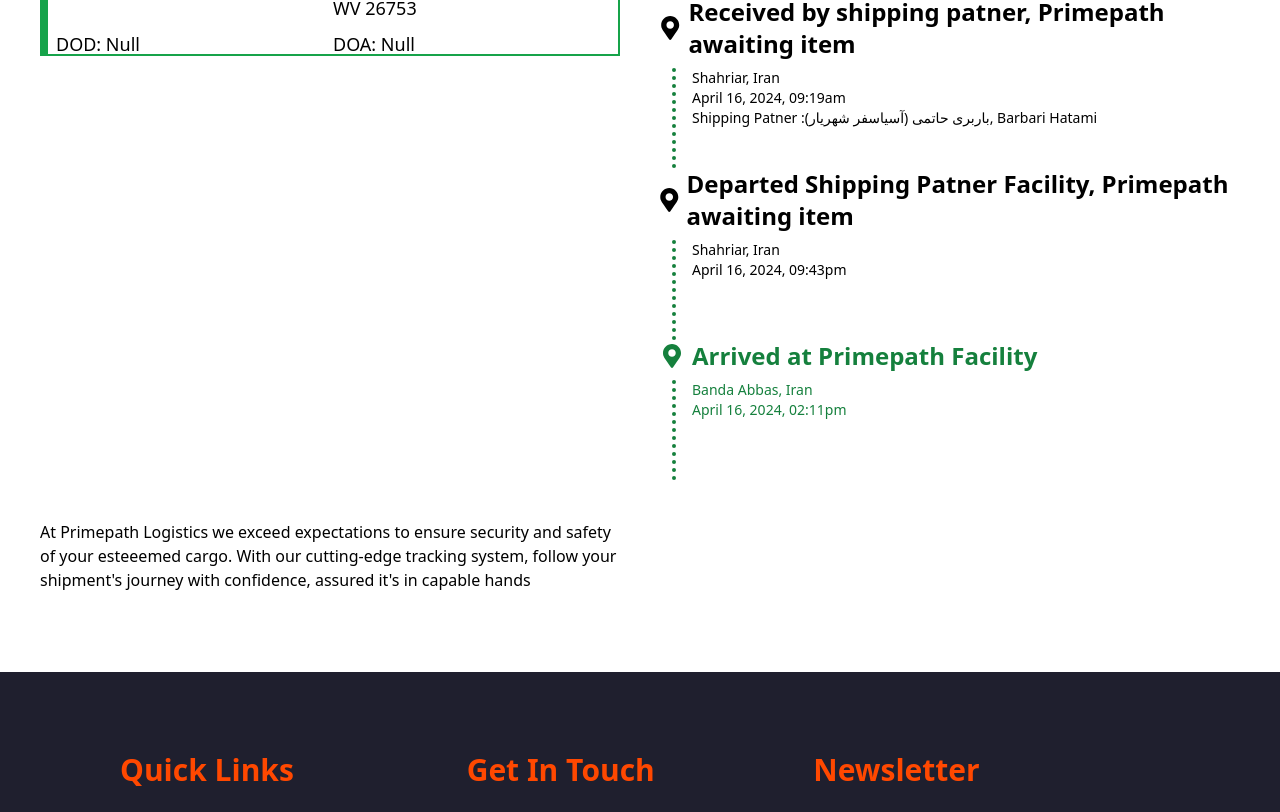
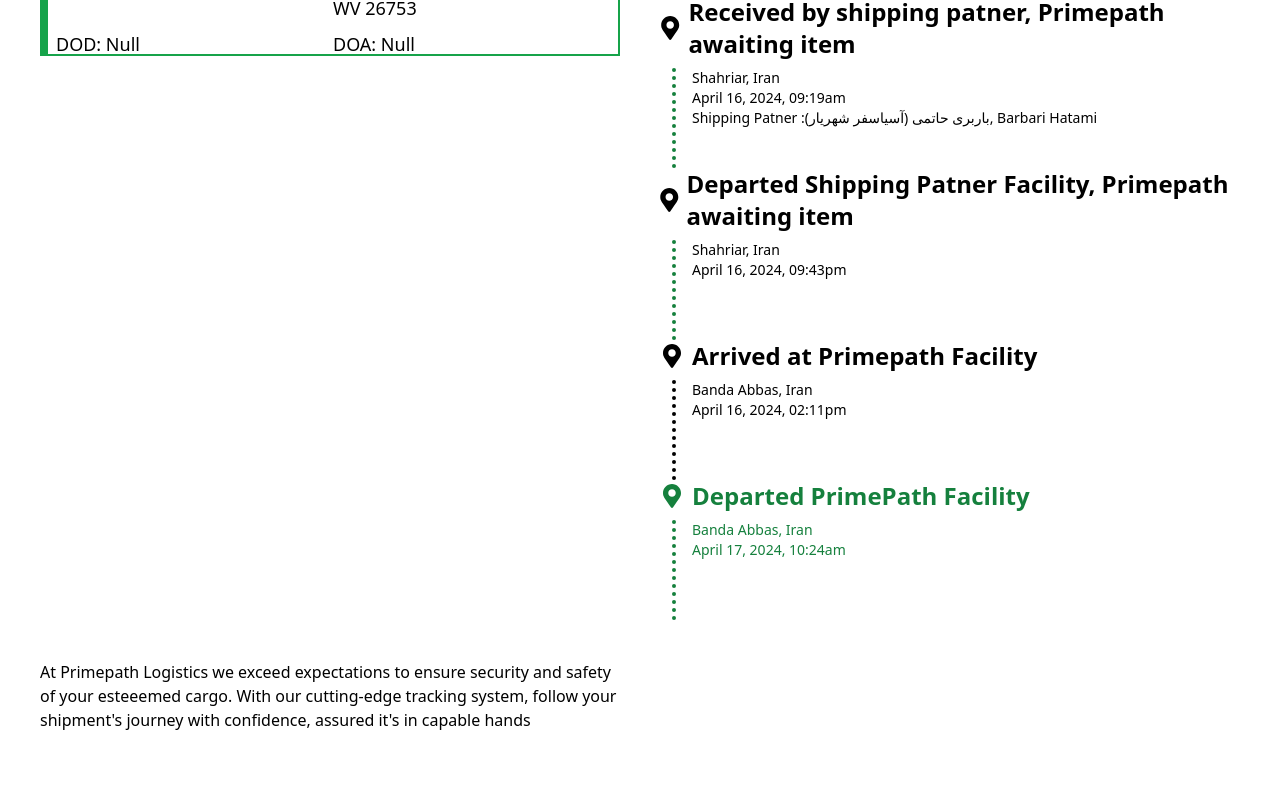
Before and after one commit to Yemezzy/Primepath, a React (Create React App) app: page /tracking/PP54896452-015SH in a window 1280 px wide. Shown: the part 420-1232 px from the top of the page. Built offline with nearby package versions, Linux system fonts and the light colour scheme.

Commit message:
first commit

```diff
--- a/src/Tracking/Firstitem.js
+++ b/src/Tracking/Firstitem.js
@@ -148,7 +148,7 @@
                 <p> April 16, 2024, 09:43am</p>
               </p>
             </div>
-            <div className="md:text-2xl text-xl font-bold text-green-700">
+            <div className="md:text-2xl text-xl font-bold">
               <section className="flex gap-2 items-center">
                 <FaMapMarkerAlt />
                 <p>Arrived at Primepath Facility</p>
@@ -158,17 +158,16 @@
                 <p> April 16, 2024, 02:11pm</p>
               </p>
             </div>
-            {/* <div className="text-2xl font-bold">
+            <div className="text-2xl font-bold text-green-700">
               <section className="flex gap-2 items-center">
                 <FaMapMarkerAlt />
-                <p>Central Mosque</p>
+                <p>Departed PrimePath Facility</p>
               </section>
-              <p className="text-sm font-normal px-4 ml-3 mt-2 h-[100px] border-l-4 border-dotted border-black">
-                Lorem ipsum dolor sit amet consectetur adipisicing elit. At
-                iusto corporis aliquam veritatis eius pariatur voluptates eum,
-                minus harum ut
+              <p className="text-sm font-normal px-4 ml-3 mt-2 h-[100px] border-l-4 border-dotted border-green-700">
+                <p> Banda Abbas, Iran</p>
+                <p> April 17, 2024, 10:24am</p>
               </p>
-            </div> */}
+            </div>
             {/* <div className="text-2xl font-bold ">
               <section className="flex gap-2 items-center">
                 <FaMapMarkerAlt />
--- a/src/Tracking/Seconditem.js
+++ b/src/Tracking/Seconditem.js
@@ -146,27 +146,26 @@
                 <p> April 16, 2024, 09:43pm</p>
               </p>
             </div>
-            <div className="md:text-2xl text-xl font-bold text-green-700">
+            <div className="md:text-2xl text-xl font-bold">
               <section className="flex gap-2 items-center">
                 <FaMapMarkerAlt />
                 <p>Arrived at Primepath Facility</p>
               </section>
-              <p className="text-sm font-normal px-4 ml-3 mt-2 h-[100px] border-l-4 border-dotted border-green-700">
+              <p className="text-sm font-normal px-4 ml-3 mt-2 h-[100px] border-l-4 border-dotted border-black">
                 <p> Banda Abbas, Iran</p>
                 <p> April 16, 2024, 02:11pm</p>
               </p>
             </div>
-            {/* <div className="text-2xl font-bold">
+            <div className="text-2xl font-bold text-green-700">
               <section className="flex gap-2 items-center">
                 <FaMapMarkerAlt />
-                <p>Central Mosque</p>
+                <p>Departed PrimePath Facility</p>
               </section>
-              <p className="text-sm font-normal px-4 ml-3 mt-2 h-[100px] border-l-4 border-dotted border-black">
-                Lorem ipsum dolor sit amet consectetur adipisicing elit. At
-                iusto corporis aliquam veritatis eius pariatur voluptates eum,
-                minus harum ut
+              <p className="text-sm font-normal px-4 ml-3 mt-2 h-[100px] border-l-4 border-dotted border-green-700">
+                <p> Banda Abbas, Iran</p>
+                <p> April 17, 2024, 10:24am</p>
               </p>
-            </div> */}
+            </div>
             {/* <div className="text-2xl font-bold ">
               <section className="flex gap-2 items-center">
                 <FaMapMarkerAlt />
```
